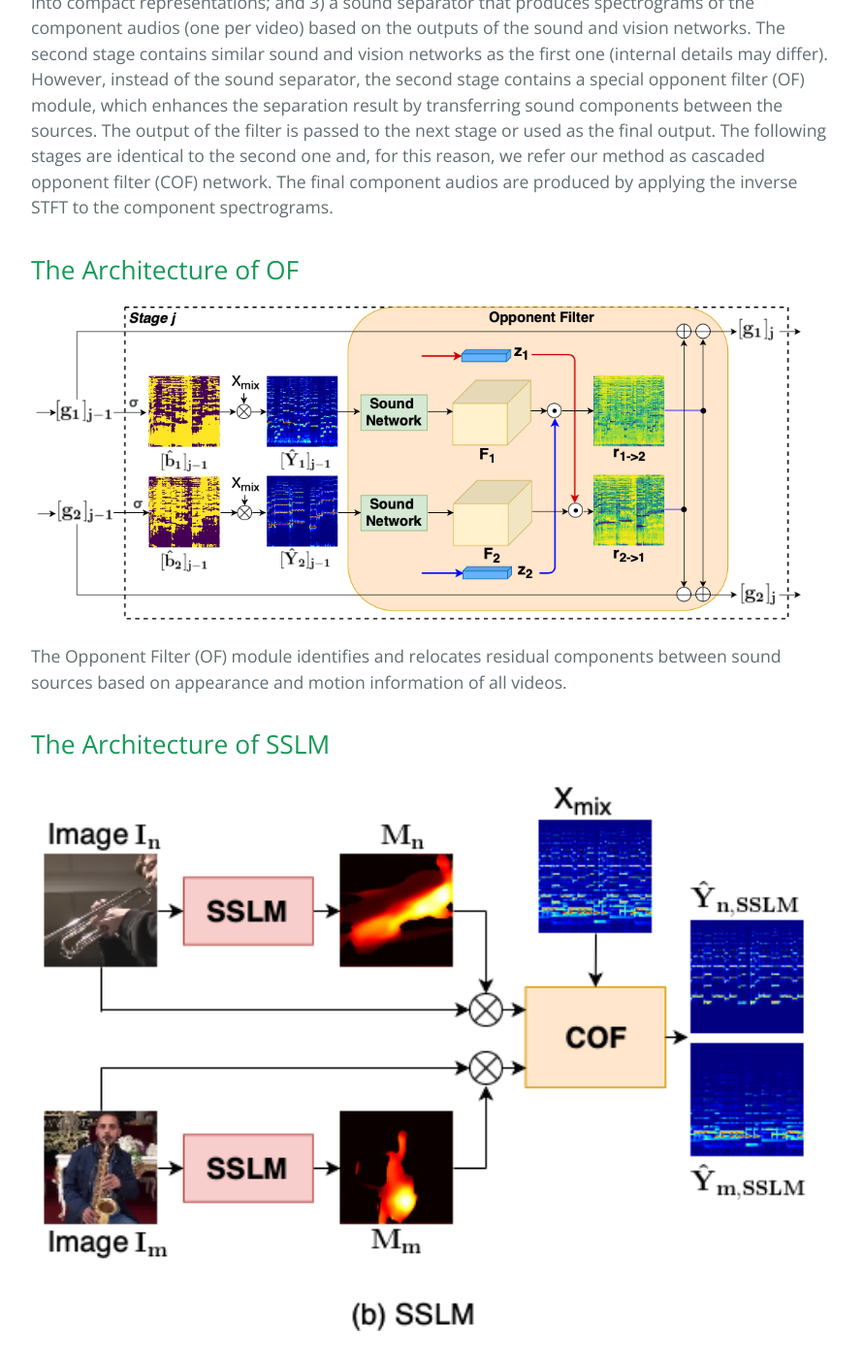
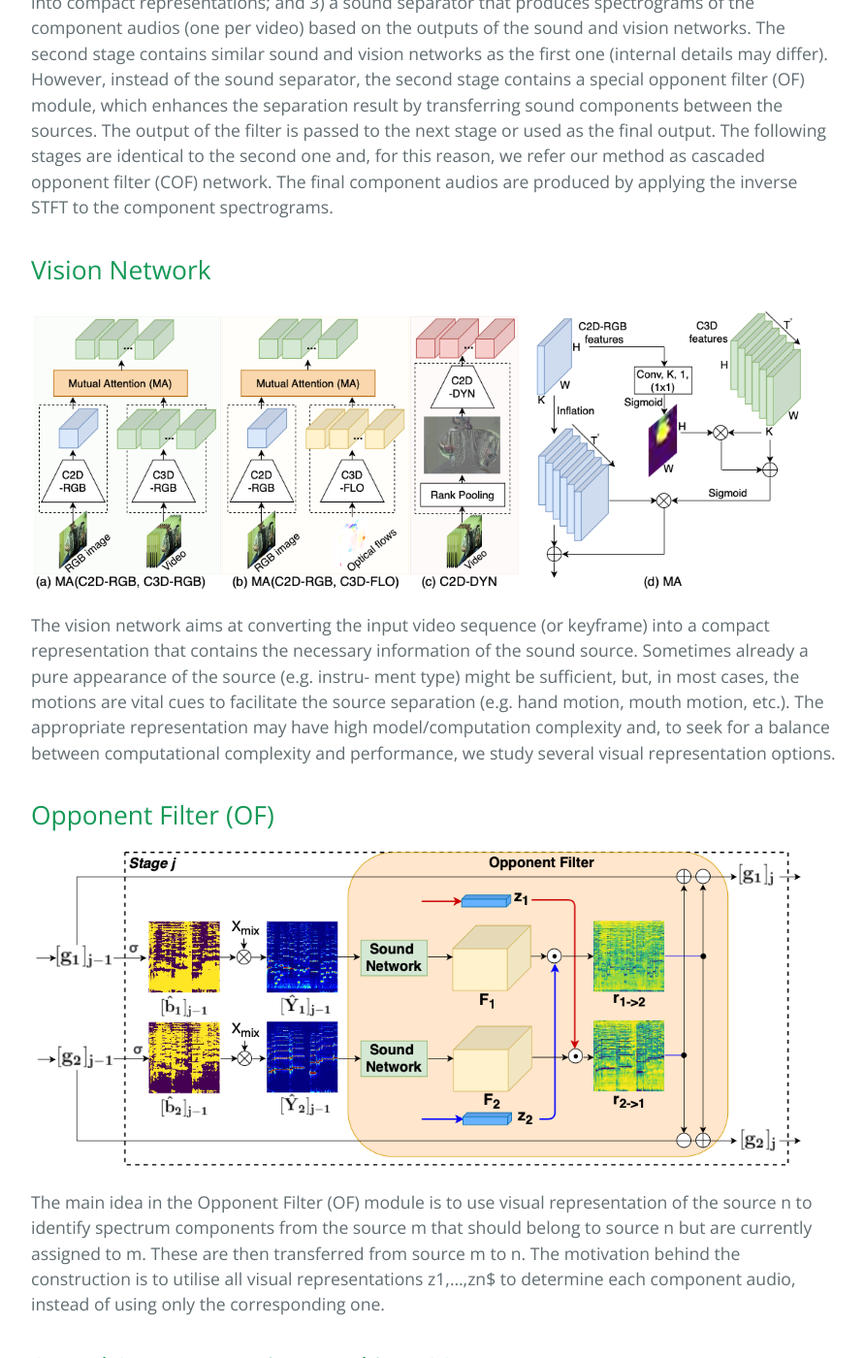
Before and after one commit to ly-zhu/ly-zhu.github.io, a Jekyll site: the page built from cof-net.md, in a window 1280 px wide and 1400 px high, scrolled down 1416 px. Shown: the whole window at 97% size, without its empty margins (192-1083 px from the left). Built offline with Jekyll 4.4.1, drawn with Linux system fonts in a browser that asks for light colours; some of the changed text lies outside the part shown.

Commit message:
of caption added, sslm width to 500

```diff
--- a/cof-net.md
+++ b/cof-net.md
@@ -16,29 +16,38 @@ The objective of this paper is to recover the original component signals from a
 
 The overall architecture of the proposed Cascaded Opponent Filter (COF) network. COF operates in multiple stages. The first stage contains three components: 1) a sound network that splits the input spectrogram into a set of feature maps; 2) a vision network that converts the input video sequences into compact representations; and 3) a sound separator that produces spectrograms of the component audios (one per video) based on the outputs of the sound and vision networks. The second stage contains similar sound and vision networks as the first one (internal details may differ). However, instead of the sound separator, the second stage contains a special opponent filter (OF) module, which enhances the separation result by transferring sound components between the sources. The output of the filter is passed to the next stage or used as the final output. The following stages are identical to the second one and, for this reason, we refer our method as cascaded opponent filter (COF) network. The final component audios are produced by applying the inverse STFT to the component spectrograms.
 
-## The Architecture of OF
-<!-- ![](cof-net/figures/of_sslm.png?raw=true | width=500) -->
-<img src="cof-net/figures/of_SS.png" width="800"/>
 
-The Opponent Filter (OF) module identifies and relocates residual components between sound sources based on appearance and motion information of all videos.
+## Vision Network
+<!-- ![](cof-net/figures/cof.png?raw=true | width=500) -->
+<img src="cof-net/figures/vision.png" width="800"/>
+
+The vision network aims at converting the input video sequence (or keyframe) into a compact representation that contains the necessary information of the sound source. Sometimes already a pure appearance of the source (e.g. instru- ment type) might be sufficient, but, in most cases, the motions are vital cues to facilitate the source separation (e.g. hand motion, mouth motion, etc.). The appropriate representation may have high model/computation complexity and, to seek for a balance between computational complexity and performance, we study several visual representation options.
 
 
+## Opponent Filter (OF)
+<!-- ![](cof-net/figures/of_sslm.png?raw=true | width=500) -->
+<img src="cof-net/figures/of.png" width="800"/>
 
-## The Architecture of SSLM
+<!-- The Opponent Filter (OF) module identifies and relocates residual components between sound sources based on appearance and motion information of all videos.  -->
+
+The main idea in the Opponent Filter (OF) module is to use visual representation of the source n to identify spectrum components from the source m that should belong to source n but are currently assigned to m. These are then transferred from source m to n. The motivation behind the construction is to utilise all visual representations z1,...,zn$ to determine each component audio, instead of using only the corresponding one.
+
+
+## Sound Source Location Masking (SSLM)
 <!-- ![](cof-net/figures/of_sslm.png?raw=true | width=500) -->
-<img src="cof-net/figures/sslm.png" width="800"/>
+<img src="cof-net/figures/sslm.png" width="500"/>
 
 Sound Source Location Masking (SSLM) network identifies a minimum set of input pixels, for which the COF-Net would produce almost identical output as for the entire image.
 
 
 ## Examples of Sound Source Separation
 <!-- ![](cof-net/figures/of_sslm.png?raw=true | width=500) -->
-<img src="cof-net/figures/sep_all_vis.png" width="800"/>
+<img src="cof-net/figures/sep.png" width="800"/>
 
 
 ## Examples of Sound Source Localization
 <!-- ![](cof-net/figures/of_sslm.png?raw=true | width=500) -->
-<img src="cof-net/figures/loc_MUSIC_vis.png" width="800"/>
+<img src="cof-net/figures/loc.png" width="800"/>
 
 
 <!--
```
Also changed, not shown: cof-net/figures/loc.png (renamed from cof-net/figures/loc_MUSIC_vis.png), cof-net/figures/of.png (renamed from cof-net/figures/of_SS.png), cof-net/figures/sep.png (renamed from cof-net/figures/sep_all_vis.png), cof-net/figures/vision.png (added).
